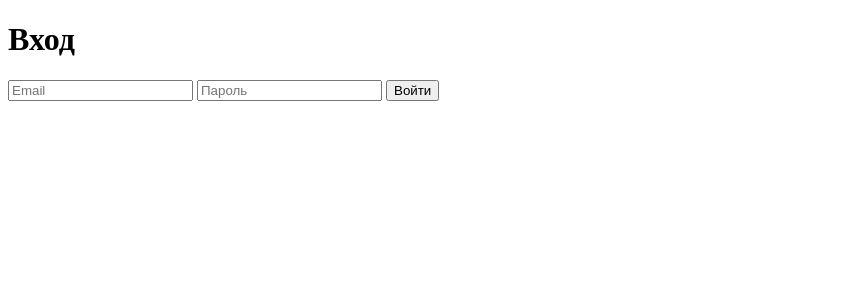
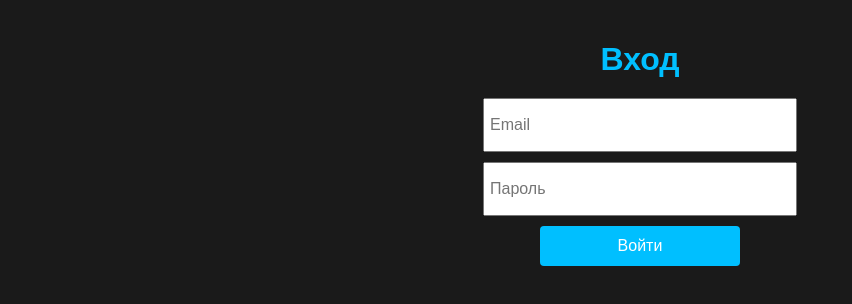
Before and after one commit to ponyrainbow1477/demo_jaicp.github.io, a plain HTML site: page auth.html in a window 1280 px wide. Shown: the whole page, without its empty margins (0-852 px from the left). Drawn offline with Linux system fonts and the light colour scheme.

Commit message:
Update auth.html
1. background к странице (темная тема с синим оттенком)
2. поле password ниже
3. scaling страницы в зависимости от того где её открывают в мобильном приложении или на десктопе должны быть разные размеры

```diff
--- a/auth.html
+++ b/auth.html
@@ -2,6 +2,47 @@
 <html>
 <head>
   <title>Аутентификация пользователя</title>
+  <style>
+    body {
+      background-color: #1a1a1a;
+      color: #fff;
+      font-family: Arial, sans-serif;
+      margin: 0;
+      padding: 20px;
+      text-align: center;
+    }
+
+    h1 {
+      color: #00bfff;
+      margin-bottom: 20px;
+    }
+
+    form {
+      display: flex;
+      flex-direction: column;
+      align-items: center;
+    }
+
+    input[type="email"],
+    input[type="password"] {
+      width: 300px;
+      height: 40px;
+      margin-bottom: 10px;
+      padding: 5px;
+      font-size: 16px;
+    }
+
+    button[type="submit"] {
+      width: 200px;
+      height: 40px;
+      background-color: #00bfff;
+      color: #fff;
+      border: none;
+      border-radius: 4px;
+      font-size: 16px;
+      cursor: pointer;
+    }
+  </style>
 </head>
 <body>
   <h1>Вход</h1>
```
